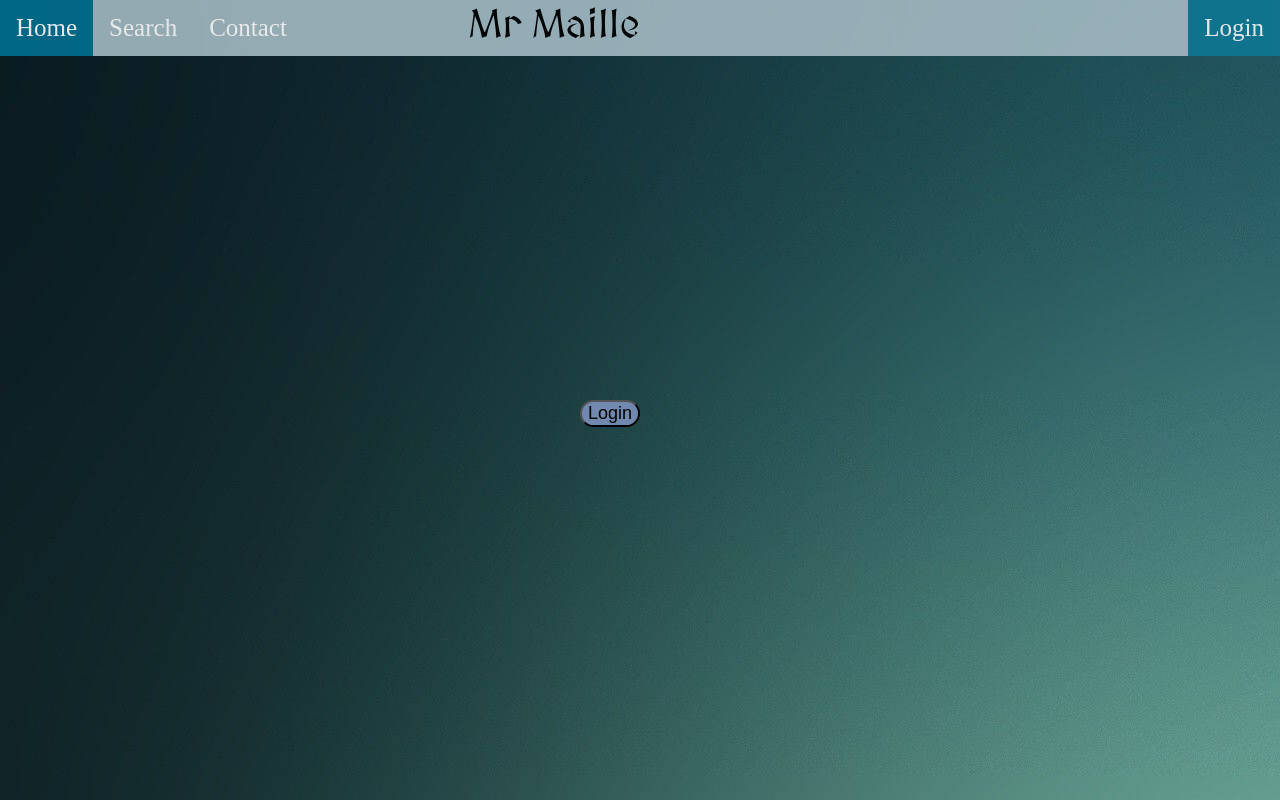
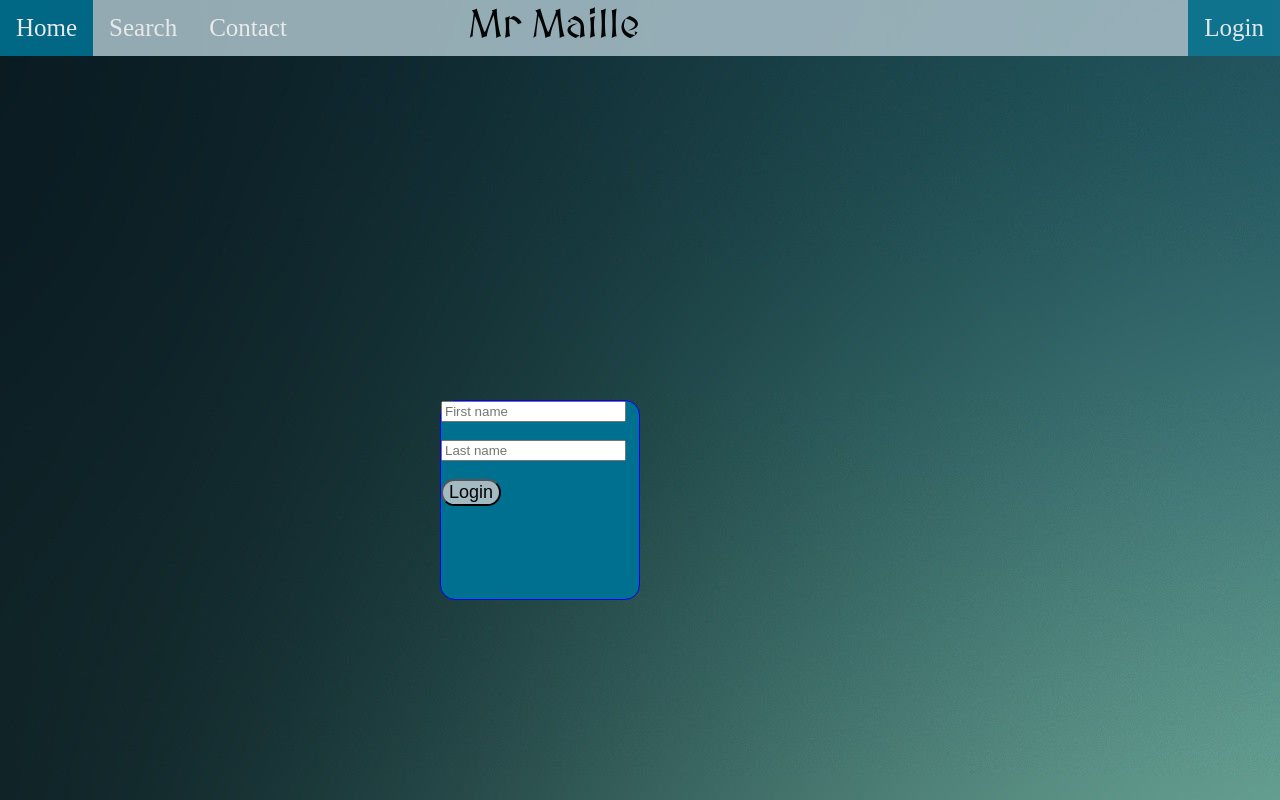
Before and after one commit to JBurruss/mrmaille, a React (Create React App) app: page / in a window 1280 px wide. Built offline with nearby package versions, Linux system fonts and the light colour scheme; a web font is replaced by a local one.

Commit message:
started on login button framework

```diff
--- a/public/index.html
+++ b/public/index.html
@@ -28,6 +28,7 @@
       You need to enable JavaScript to run this app.
     </noscript>
     <div id="root"></div>
+
     <!--
       This HTML file is a template.
       If you open it directly in the browser, you will see an empty page.
@@ -38,5 +39,6 @@
       To begin the development, run `npm start` or `yarn start`.
       To create a production bundle, use `npm run build` or `yarn build`.
     -->
+
   </body>
 </html>
--- a/src/components/Login/Login.css
+++ b/src/components/Login/Login.css
@@ -1,12 +1,20 @@
-#login{
-    border-radius: 25px;
+#form{
     position: absolute;
     top: 50%;
     right: 50%;
+    width: 200px;
+    height: 200px;
+    border: 1px solid blue;
+    box-sizing: border-box;
+    background-color:#007090;
+    border-radius: 15px;
+}
+#login{
+    border-radius: 25px;
     font-size: 18px;
-    background-color: #7289af;
+    background-color: #A3BAC3;
 }
 #login:hover{
-    background-color: #0b377e;
+    background-color: #007090;
     color: white;
 }
--- a/src/components/Login/Login.js
+++ b/src/components/Login/Login.js
@@ -3,8 +3,15 @@ import './Login.css';
 
 const Login = () =>
 <div>
-<button id="login">Login</button>
-
+<form id = "form">
+    <input type="text" placeholder="First name" ></input>
+    <br></br>
+    <br></br>
+    <input type="text" placeholder="Last name"></input>
+    <br></br>
+    <br></br>
+    <button id = "login">Login</button>
+</form>
 </div>
 
 export default Login;
```
